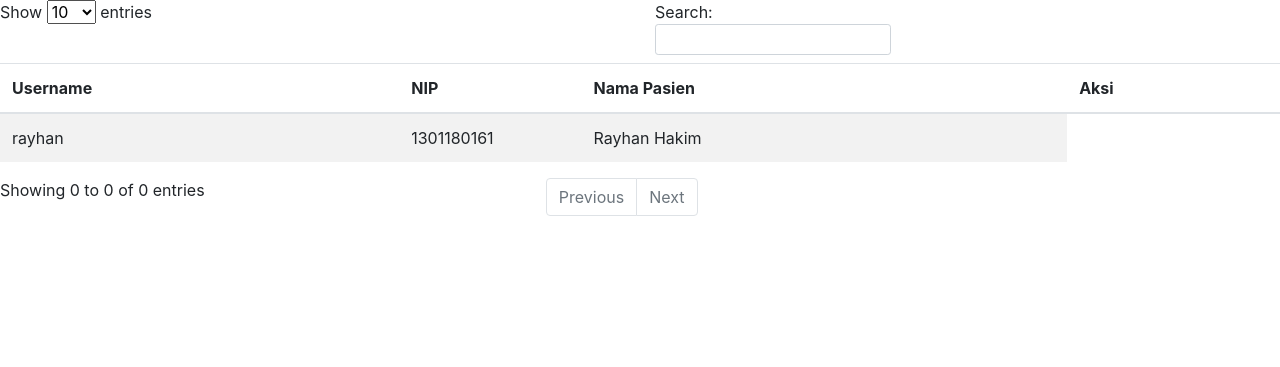
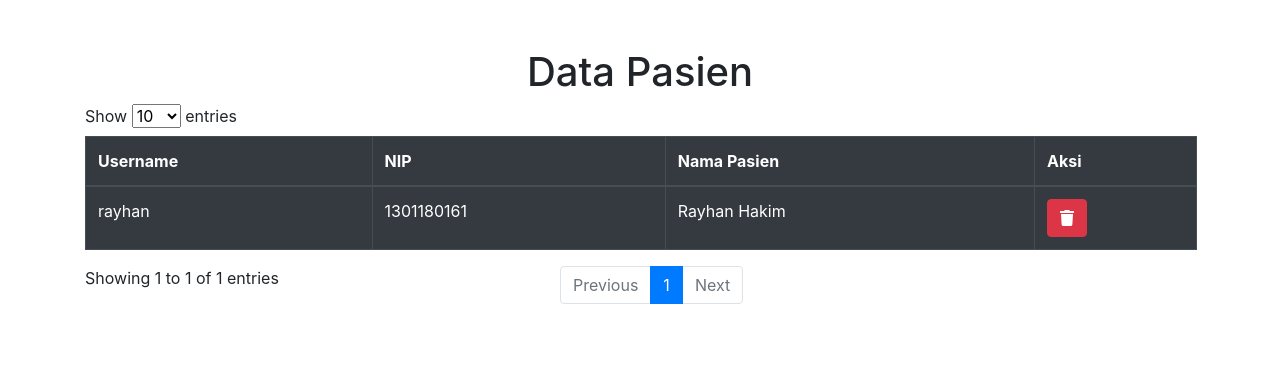
Before and after one commit to RendiKustiawan/if-42-02-kelompok4, a CodeIgniter app: page /if-42-02-kelompok4/PasienController in a window 1280 px wide. Shown: the top 367 px of the page. Run offline with CodeIgniter, Linux system fonts and the light colour scheme; data comes from the database, SQL or seed files in the repository; some libraries are stand-ins or nearby versions.

Commit message:
Add delete functionality in PasienView, Add delete modal template

```diff
--- a/application/controllers/PasienController.php
+++ b/application/controllers/PasienController.php
@@ -17,10 +17,15 @@ class PasienController extends CI_Controller
         $this->load->view('Body', $content);
     }
 
-    public function data_pasien()
+    public function all_data_pasien()
     {
-        $data = $this->PasienModel->GetPasien();
+        $data = $this->PasienModel->GetAllPasien();
 
         echo json_encode($data);
     }
+
+    public function delete_pasien($username) {
+        $this->PasienModel->deletePasien($username);
+        $this->session->set_flashdata('message', '<div class="alert alert-success" role="alert">Data '.$username.' Berhasil Dihapus</div>');
+    }
 }
--- a/application/models/PasienModel.php
+++ b/application/models/PasienModel.php
@@ -3,9 +3,14 @@ defined('BASEPATH') or exit('No direct script access allowed');
 
 class PasienModel extends CI_Model
 {
-    public function GetPasien()
+    public function GetAllPasien()
     {
         $query = $this->db->query('SELECT * FROM pasien_user');
         return $query->result();
     }
+
+    public function deletePasien($username) {
+        $this->db->where('username', $username);
+        return $this->db->delete('akun');
+    }
 }
--- a/application/views/Body.php
+++ b/application/views/Body.php
@@ -22,12 +22,33 @@
   <?php
   if ($this->session->userdata('username')) {
     $this->load->view('template/TopNav');
-    ?>
+  ?>
     <div class="dashboard-wrapper container-fluid">
       <div class="row d-flex align-items-stretch">
         <?php $this->load->view('template/SideNav'); ?>
         <div class="col">
           <?php $this->load->view($main_view); ?>
+        </div>
+      </div>
+    </div>
+
+    <!-- Delete Modal -->
+    <div class="modal" id="deleteModal" tabindex="-1" role="dialog" aria-labelledby="deleteModalLabel" aria-hidden="true">
+      <div class="modal-dialog" role="document">
+        <div class="modal-content">
+          <div class="modal-header">
+            <h5 class="modal-title" id="exampleModalLabel">Confirm Data Deletion</h5>
+            <button type="button" class="close" data-dismiss="modal" aria-label="Close">
+              <span aria-hidden="true">&times;</span>
+            </button>
+          </div>
+          <div class="modal-body">
+            <p>Are you sure you want to delete <span id="dataName"></span> ? </p>
+          </div>
+          <div class="modal-footer">
+            <button type="button" class="btn btn-secondary" data-dismiss="modal">Cancel</button>
+            <button type="button" class="btn btn-primary" id="deleteButton">Confirm</button>
+          </div>
         </div>
       </div>
     </div>
--- a/application/views/DokterView.php
+++ b/application/views/DokterView.php
@@ -1,4 +1,5 @@
 <div class="col p-5">
+  <h1 class="text-center"><?= $title ?></h1>
   <div class="table-responsive container" style="width: 100%;">
     <table class="table table-dark table-hover table-bordered" id="mydata">
       <thead>
@@ -11,7 +12,7 @@
       </thead>
     </table>
   </div>
-<!-- </div> -->
+</div>
 
 
 <script type="text/javascript">
--- a/application/views/PasienView.php
+++ b/application/views/PasienView.php
@@ -1,4 +1,7 @@
-<table class="table table-striped" id="mydata">
+<div class="p-5">
+  <h1 class="text-center"><?= $title ?></h1>
+  <div class="table-responsive container" style="width: 100%;">
+    <table class="table table-dark table-hover table-bordered" id="mydata">
       <thead>
         <tr>
           <th>Username</th>
@@ -7,41 +10,55 @@
           <th>Aksi</th>
         </tr>
       </thead>
-    <tbody id="show_data">
-
-    </tbody>
     </table>
-
+  </div>
+</div>
 
 <script type="text/javascript">
   $(document).ready(function() {
-        tampil_data_pasien(); //pemanggilan fungsi tampil barang.
+    let table = $('#mydata').DataTable({
+      "searching": false,
+      "ordering": true,
+      "order": [
+        [1, 'asc']
+      ],
+      "ajax": {
+        "url": "<?= base_url('PasienController/all_data_pasien') ?>",
+        "type": "GET",
+        "dataSrc": ""
+      },
+      "columns": [{
+          "data": "username"
+        },
+        {
+          "data": "nip"
+        },
+        {
+          "data": "nama_pasien"
+        },
+        {
+          "data": "username",
+          "render": function(data, type, row) {
+            return `<button class="btn btn-danger" data-toggle="modal" data-target="#deleteModal" data-whatever="${data}"><i class="fas fa-trash"></i></button>`
+          }
+        }
+      ]
+    });
 
-        $('#mydata').DataTable();
-
-        //fungsi tampil barang
-        function tampil_data_pasien() {
+    $('#deleteModal').on('show.bs.modal', function(event) {
+      let username = $(event.relatedTarget).data('whatever');
+      let modal = $(this)
+      modal.find('#dataName').text(username)
+      $('#deleteButton').on('click', function() {
         $.ajax({
-                type: 'GET',
-                url: '<?php echo base_url('PasienController/data_pasien') ?>',
+          url: `<?= base_url('PasienController/delete_pasien/') ?>${username}`,
+          type: "GET",
           async: true,
-                dataType: 'json',
-                success: function(data) {
-                    var html = '';
-                    var i;
-                    for (i = 0; i < data.length; i++) {
-                        html += '<tr>' +
-                            '<td>' + data[i].username + '</td>' +
-                            '<td>' + data[i].nip + '</td>' +
-                            '<td>' + data[i].nama_pasien + '</td>' +
-                            '</tr>';
-                    }
-                    $('#show_data').html(html);
-                    console.log(html);
-                }
-
+          dataType: "JSON",
+        })
+        table.ajax.reload();
+        $("#deleteModal").modal('hide');
+      })
     });
-        }
-
   });
 </script>
```
Also changed, not shown: application/views/AdminView.php (+23 -33 lines), application/views/PendaftarView.php (renamed from application/views/Pendaftar.php). Lines whose indentation alone changed are shown as unchanged.
